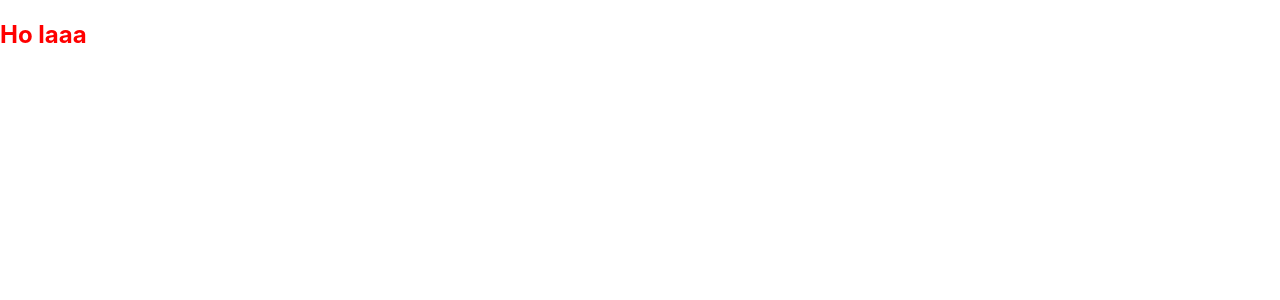
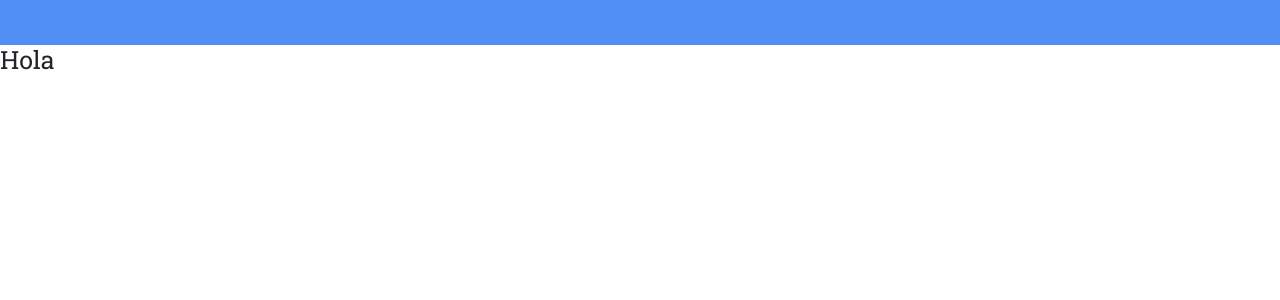
Before and after one commit to devRe89/web-page, a Next.js app: page / in a window 1280 px wide. Shown: the top 300 px of the page. Built offline with nearby package versions, Linux system fonts and the light colour scheme.

Commit message:
Up dev branch

```diff
--- a/components/layout/Footer.js
+++ b/components/layout/Footer.js
@@ -1,8 +1,16 @@
 import React from 'react';
+import styled from '@emotion/styled';
+
+const FooterContainer = styled.footer`
+    width: 100%;
+    height: 45px;
+    overflow: hidden;
+    background: var(--grey);
+`;
 
 const Footer = () => {
     return (
-        <h2>Footer</h2>
+        <FooterContainer />
      );
 }
 
--- a/components/layout/Header.js
+++ b/components/layout/Header.js
@@ -1,8 +1,16 @@
 import React from 'react';
+import styled from '@emotion/styled';
+
+const HeaderContainer = styled.header`
+    width: 100%;
+    height: 45px;
+    overflow: hidden;
+    background: var(--blue);
+`;
 
 const Header = () => {
     return (
-        <h1>Header</h1>
+        <HeaderContainer />
      );
 }
 
--- a/components/layout/Layout.js
+++ b/components/layout/Layout.js
@@ -1,10 +1,71 @@
 import React from 'react';
+import Header from './Header';
+import Footer from './Footer';
+import Head from 'next/head';
+import {Global, css} from '@emotion/react';
+const Layout = (props) => {
+    return (
+       <>
+        <Global
+            styles={css`
+                :root {
+                    --blue: #528ff5;
+                    --grey: ##f0f0f0
+                }
+                * {
+                    font-family: 'Roboto Slab', serif;
+                    font-weight: 500;
+                }
 
-const Layout = () => {
-    return (
-        <h2>
-            Layout
-        </h2>
+                html {
+                    font-size: 62.5%;
+                    box-sizing: border-box;
+                }
+
+                *, *:before, *:after{
+                    box-sizing: inherit;
+                }
+
+                body {
+                    font-size: 1.6rem;
+                    line-height: 1.5;
+                    font-family: 'PT Sans' sans-serif;
+                }
+
+                a {
+                    text-decoration: none;
+                }
+
+                img {
+                    max-width: 100%;
+                    width: 100%;
+                }
+            `}
+        />
+
+        <Head>
+            <link
+                href="https://fonts.googleapis.com/css2?family=PT+Sans:wght@400;700&family=Roboto+Slab:wght@400;700&display=swap"
+                rel="stylesheet"
+            />
+            <link
+                href="https://cdn.jsdelivr.net/npm/bootstrap@5.1.3/dist/css/bootstrap.min.css"
+                rel="stylesheet"
+                integrity="sha384-1BmE4kWBq78iYhFldvKuhfTAU6auU8tT94WrHftjDbrCEXSU1oBoqyl2QvZ6jIW3"
+                crossorigin="anonymous"
+            />
+        </Head>
+
+        <Header />
+
+        <main>
+            {props.children}
+        </main>
+
+        <Footer />
+
+
+       </>
      );
 }
 
--- a/pages/index.js
+++ b/pages/index.js
@@ -1,14 +1,10 @@
-import styled from '@emotion/styled';
-
-const H2 = styled.h2`
-  color: red;
-`;
+import Layout from '../components/layout/Layout';
 
 export default function Home() {
   return (
-    <div>
-      <H2>Ho laaa</H2>
-    </div>
+    <Layout>
+      <h1>Hola</h1>
+    </Layout>
   )
 }
 
--- a/store/store.js
+++ b/store/store.js
@@ -2,7 +2,7 @@ import { createStore, compose, applyMiddleware } from 'redux';
 import thunk from 'redux-thunk';
 import reducer from './reducers';
 
-const store = createStore(
+const store =  createStore(
     reducer,
     compose( applyMiddleware(thunk),
         typeof window === 'object' &&
```
